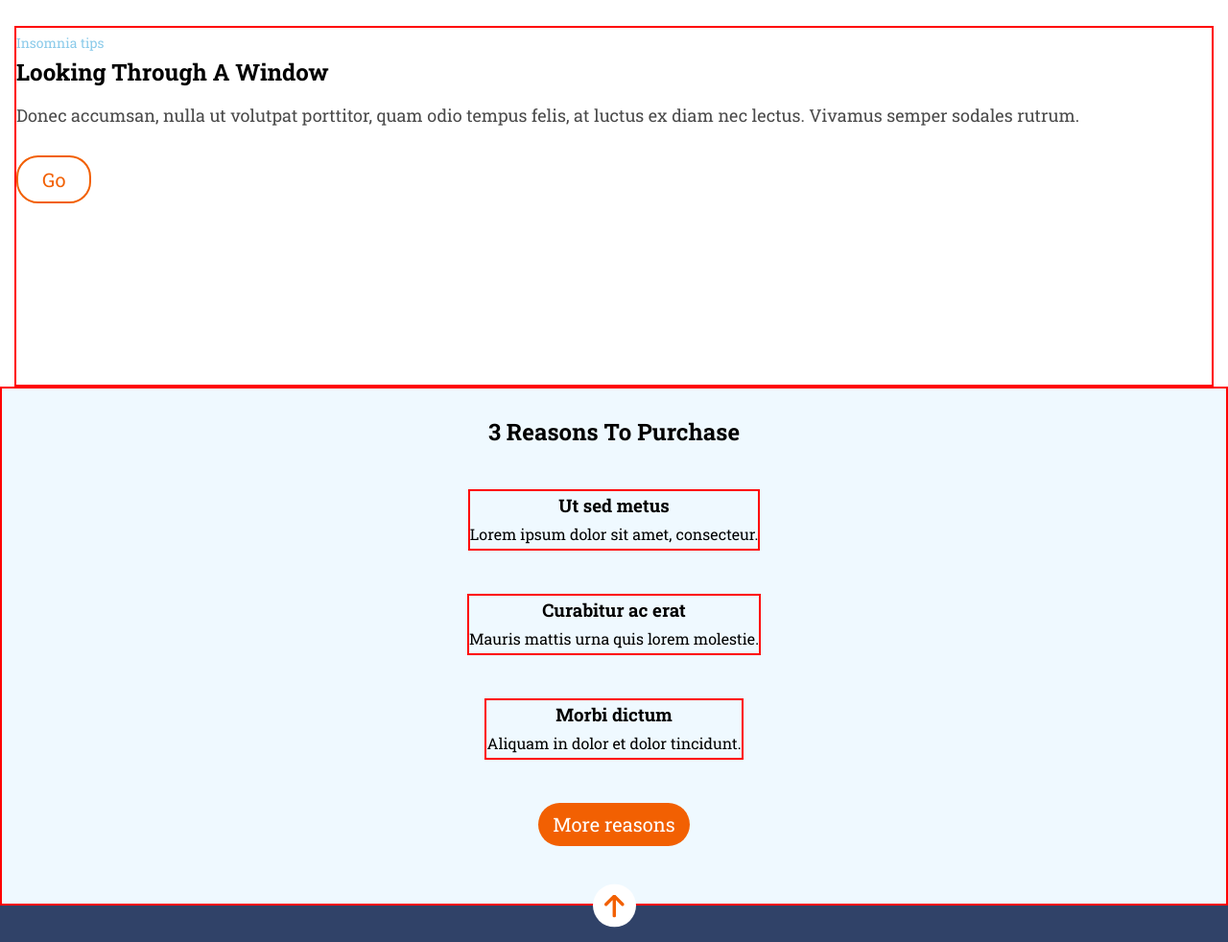
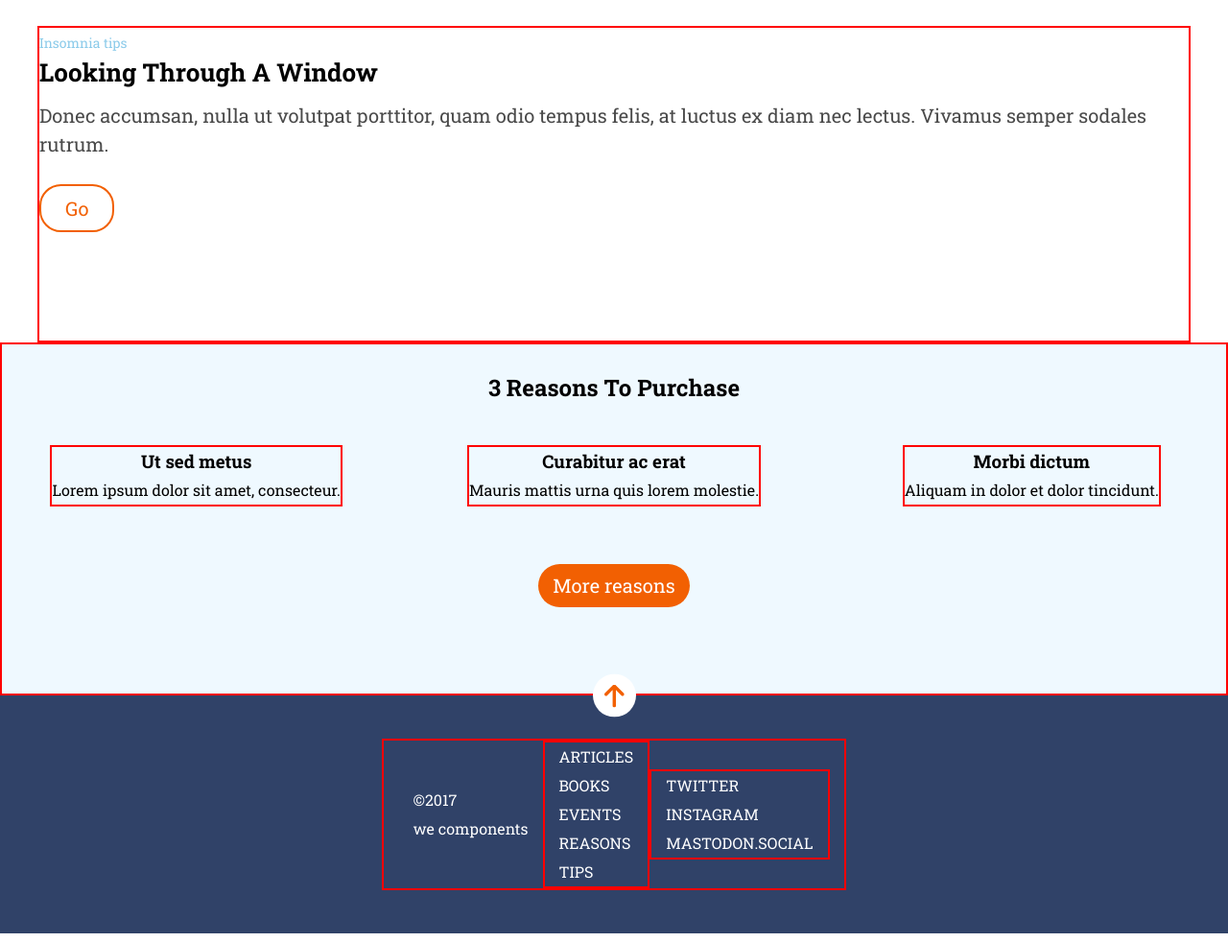
Before and after one commit to nataliajimenezq/anonymus-proxy-landing-responsive, a website: page public/index.html in a window 1280 px wide. Shown: the part 803-1785 px from the top of the page at 96% size. Drawn offline with Linux system fonts and the light colour scheme.

Commit message:
Update initial version tablet and desktop

```diff
--- a/_src/assets/scss/components/_article.scss
+++ b/_src/assets/scss/components/_article.scss
@@ -29,3 +29,17 @@
 	color:$color-orange;
 	padding:10px 25px;
 }
+@media all and (min-width:768px){
+	.article{
+		padding:30px 39px 0 39px;
+	}
+	.article__container{
+		height: 330px;
+	}
+	.article__tittle{
+		font-size:26px;
+	}
+	.article__text{
+		font-size:20px;
+	}
+}
--- a/_src/assets/scss/components/_main-reasons.scss
+++ b/_src/assets/scss/components/_main-reasons.scss
@@ -13,14 +13,30 @@
 	flex-direction: column;
 	justify-content: center;
 	align-items: center;
+
+	@media all and (min-width: 768px) {
+		display:grid;
+		grid-template-columns: 1fr 1fr 1fr;
+		grid-template-rows:1fr;
+		column-gap:30px;
+
+	}
 }
 .reasons__option{
 	margin-bottom:45px;
 	max-width:50%;
 	border:2px solid red;
-}
+	@media all and (min-width:768px){
+		margin:0;
+		max-width:80%;
+		justify-self:center;}
+
+	}
 .reasons__option-tittle,  .reasons__option-text{
 	width:60%;
+	@media all and(min-width:768px){
+		width: 100%;
+	}
 }
 .reasons__button{
 	height: 45px;
@@ -30,4 +46,7 @@
 	background-color:$color-orange;
 	color:$color-white;
 	font-size:20px;
+	@media all and(min-width:768px){
+		margin:60px 0 30px;
+	}
 }
--- a/_src/assets/scss/layout/_footer.scss
+++ b/_src/assets/scss/layout/_footer.scss
@@ -6,7 +6,7 @@
 }
 
 .footer__container{
-    padding: 15px 15px;
+    padding: 0 15px 0 15px;
     font-size:16px;
     line-height: 30px;
     text-transform: uppercase;
@@ -49,3 +49,21 @@
 .footer__link{
     padding:25px;
 }
+
+@media all and (min-width:768px){
+    .footer__container{
+        flex-direction: row;
+        justify-content: space-between;
+        text-align:left;}
+    .footer__copy{
+        order:-2;
+    }
+}
+
+@media all and (min-width:1280px){
+    .footer{
+        display:flex;
+        justify-content: center;
+        align-items: center;
+ }
+}
--- a/public/index.html
+++ b/public/index.html
@@ -5,8 +5,8 @@
         <meta charset="UTF-8" />
         <meta name="viewport" content="width=device-width, initial-scale=1" />
         <title>Anonymus proxy</title>
-        <link rel="icon" href="./favicon.png" />
-        <link rel="stylesheet" href="assets/css/main.css" />
+        <link rel="stylesheet" href="assets/css/main.css"
+        />
         <link rel="stylesheet" href="assets/css/vendors/normalize.css">
         <link href="https://fonts.googleapis.com/css?family=Roboto+Slab:400,700&display=swap"
         rel="stylesheet">
@@ -58,17 +58,17 @@
                          <h2 class="reasons__tittle">3 Reasons To Purchase</h2>
 
                         <ul class="reasons__list">
-                            <li class="reasons__option">
+                            <li class="reasons__option reason-1">
                                  <h3 class="reasons_option-tittle">Ut sed metus</h3>
 
                                 <p class="reasons_option-text">Lorem ipsum dolor sit amet, consecteur.</p>
                             </li>
-                            <li class="reasons__option">
+                            <li class="reasons__option reason-2">
                                  <h3 class="reasons_option-tittle">Curabitur ac erat</h3>
 
                                 <p class="reasons_option-text">Mauris mattis urna quis lorem molestie.</p>
                             </li>
-                            <li class="reasons__option">
+                            <li class="reasons__option reason-3">
                                  <h3 class="reasons_option-tittle">Morbi dictum</h3>
 
                                 <p class="reasons_option-text">Aliquam in dolor et dolor tincidunt.</p>
```
Also changed, not shown: _src/templates/index.html (+0 -1 lines), _src/templates/partials/_main.html (+3 -3 lines), _src/assets/scss/main.scss (line endings or trailing spaces), public/assets/css/main.css, 1 other file.
